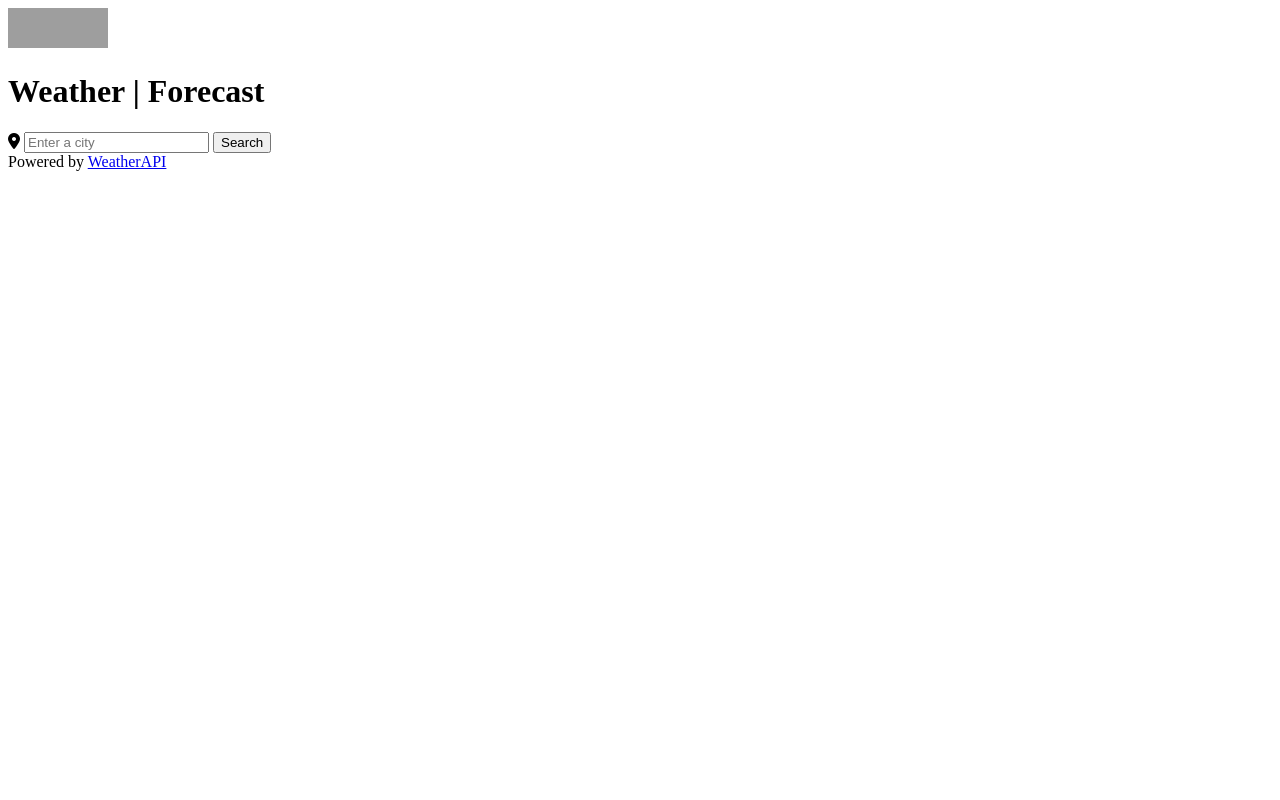
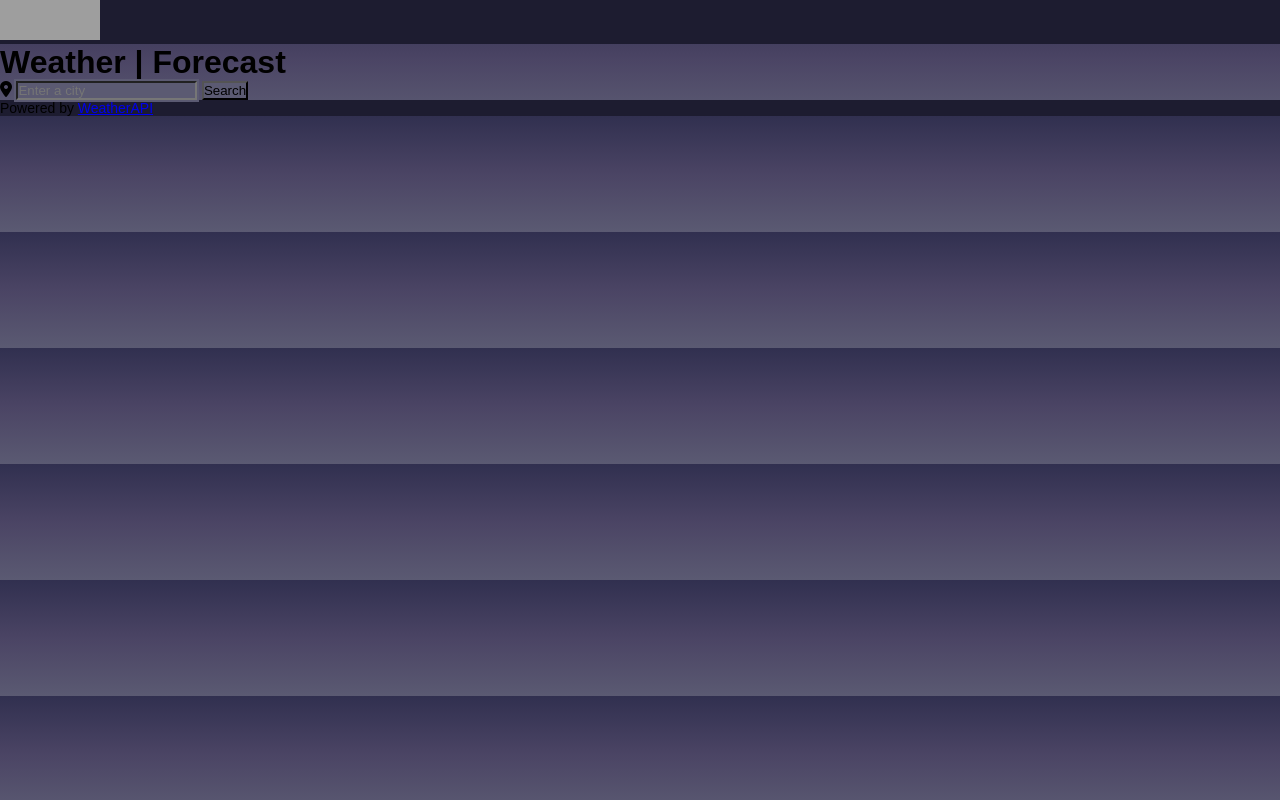
Before and after one commit to lee-112/WeatherApp, a plain HTML site: page index.html in a window 1280 px wide. Drawn offline with Linux system fonts and the light colour scheme; grey boxes are pictures that could not be loaded.

Commit message:
Updated style.css with test colors
Added some test colors for webpage background.

```diff
--- a/style.css
+++ b/style.css
@@ -1 +1,61 @@
-/* Define CSS style */
+/* Define CSS styles for the weather data
+@import url(https://fonts.gstatic.com/s/poppins/v15/pxiByp8kv8JHgFVrLDz8Z11lFc-K.woff2);
+#weather-data {
+  margin: 20px;
+  padding: 10px;
+  border: 1px solid black;
+  border-radius: 5px;
+  width: 400px;
+  font-size: 18px;
+}
+*/
+
+:root {
+  --linear-gradient-Start: hsl(242deg 25% 25%);
+  --linear-gradient-Middle: hsl(252deg 19% 33%);
+  --linear-gradient-End: hsl(242deg 12% 40%);
+
+  --Midnight-Primary: hsl(242deg 26% 15%);
+  --Midnight-Secondary: hsl(242deg 12% 40%);
+
+  --PureWhite: hsl(0deg 0% 100%);
+  --PureBlack: hsl(0, 0%, 0%);
+
+  font-family: 'Poppins', sans-serif;
+  -webkit-text-size-adjust: 100%;
+  -moz-text-size-adjust: 100%;
+  -ms-text-size-adjust: 100%;
+  -o-text-size-adjust: 100%;
+}
+
+* {
+  margin: 0;
+  padding: 0;
+  -webkit-font-smoothing: antialiased;
+}
+
+body {
+  background: linear-gradient(
+    var(--linear-gradient-Start),
+    var(--linear-gradient-Middle),
+    var(--linear-gradient-End)
+  );
+}
+
+header {
+  background: var(--Midnight-Primary);
+}
+
+footer {
+  background-color: var(--Midnight-Primary);
+  font-size: 14px;
+}
+
+#search-input {
+  background-color: var(--Midnight-Secondary);
+  outline: solid 2px var(--Midnight-Secondary);
+}
+
+#search-button {
+  background-color: var(--Midnight-Secondary);
+}
```
